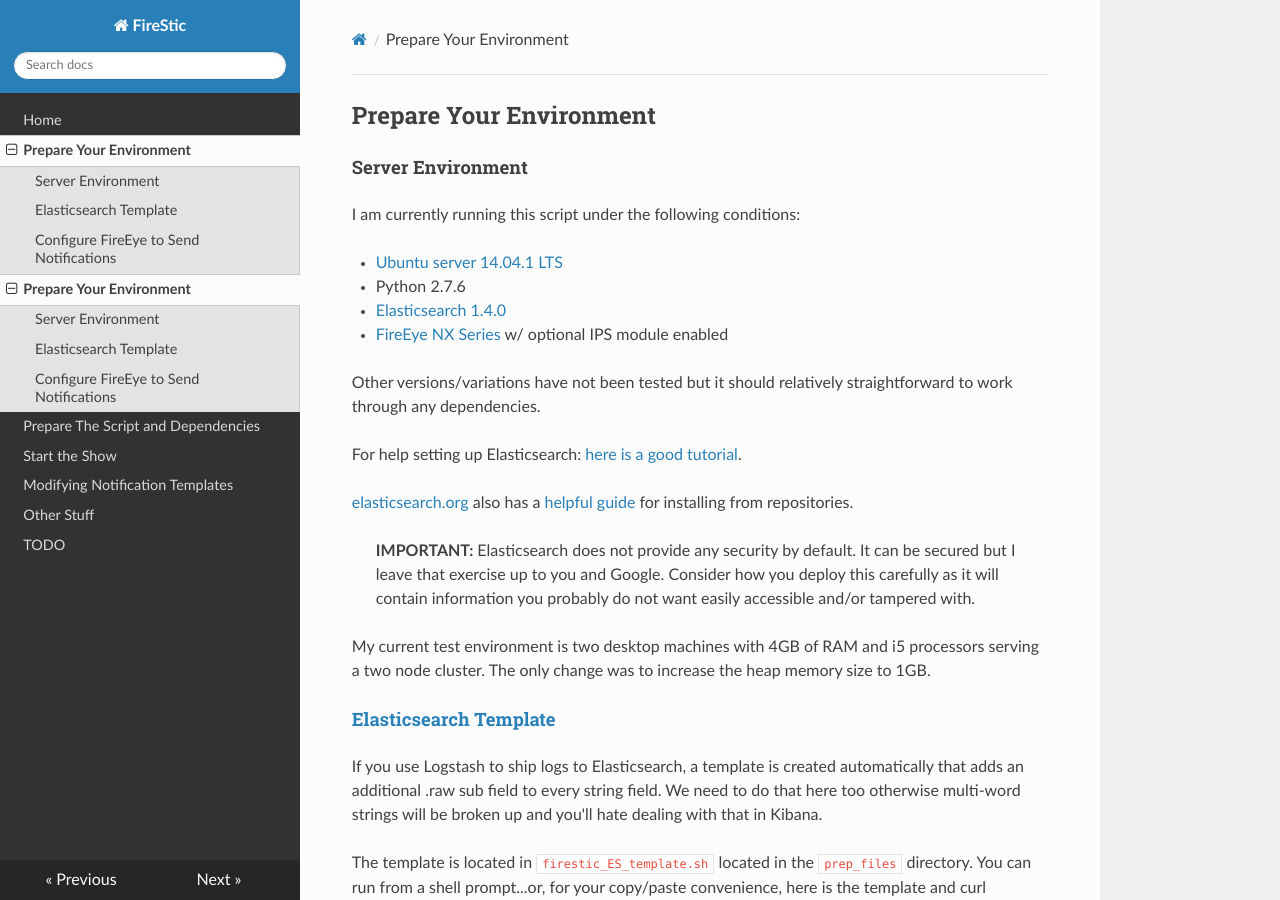
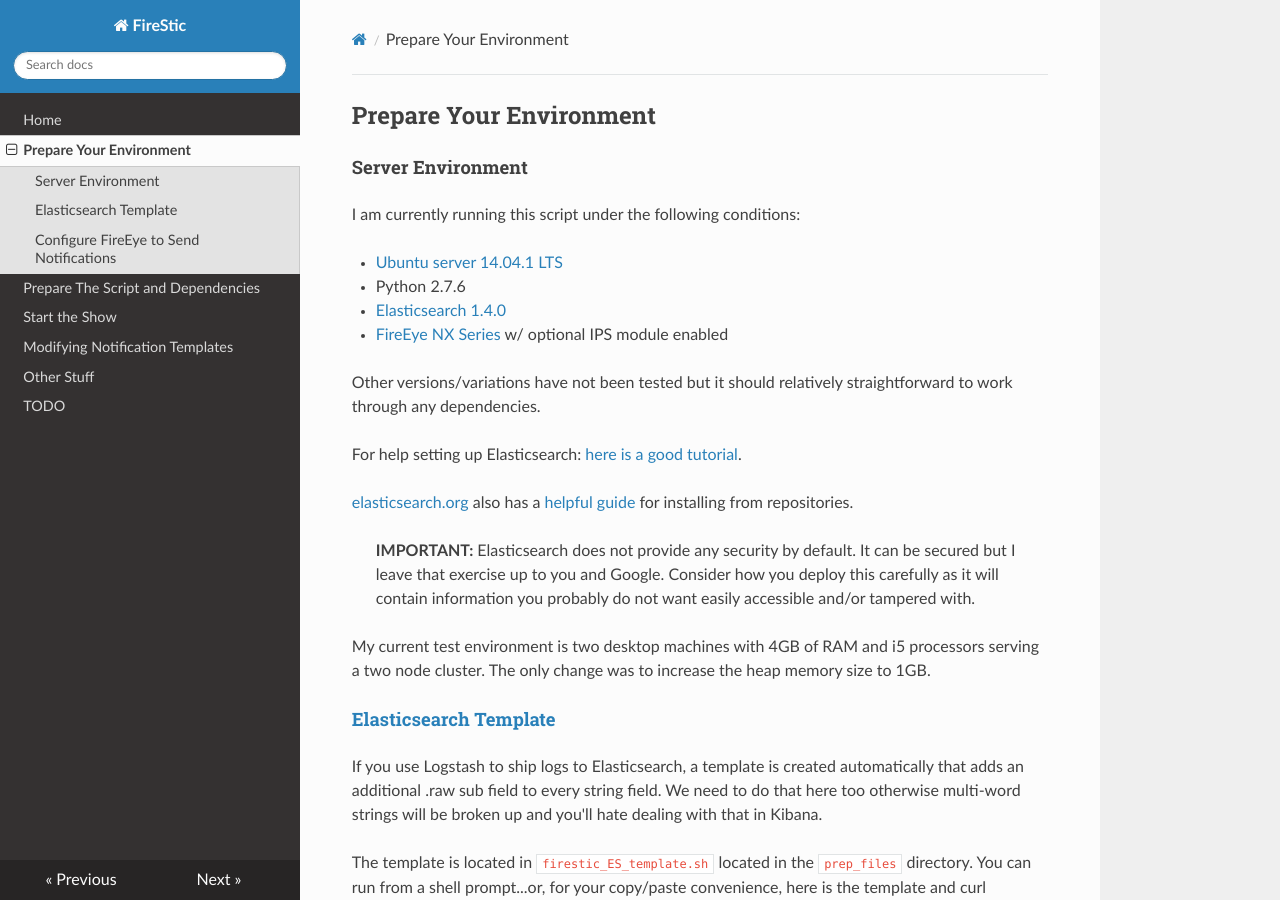
Before and after one commit to spcampbell/FireStic, an MkDocs documentation site: the page built from docs/prepenv.md, in a window 1280 px wide and 900 px high. Built offline with MkDocs 1.6.1, drawn with Linux system fonts in a browser that asks for light colours; nearby versions of some CDN libraries; old or Windows-style settings are respelled for this version of MkDocs.

Commit message:
Update mkdocs.yml

```diff
--- a/mkdocs.yml
+++ b/mkdocs.yml
@@ -2,7 +2,6 @@ site_name: FireStic
 pages:
 - [index.md, Home]
 - [prepenv.md, Prepare Your Environment]
-- [prepenv.md, Elasticsearch Template]
 - [prepscript.md, Prepare The Script and Dependencies]
 - [start.md, Start the Show]
 - [templates.md, Modifying Notification Templates]
```
